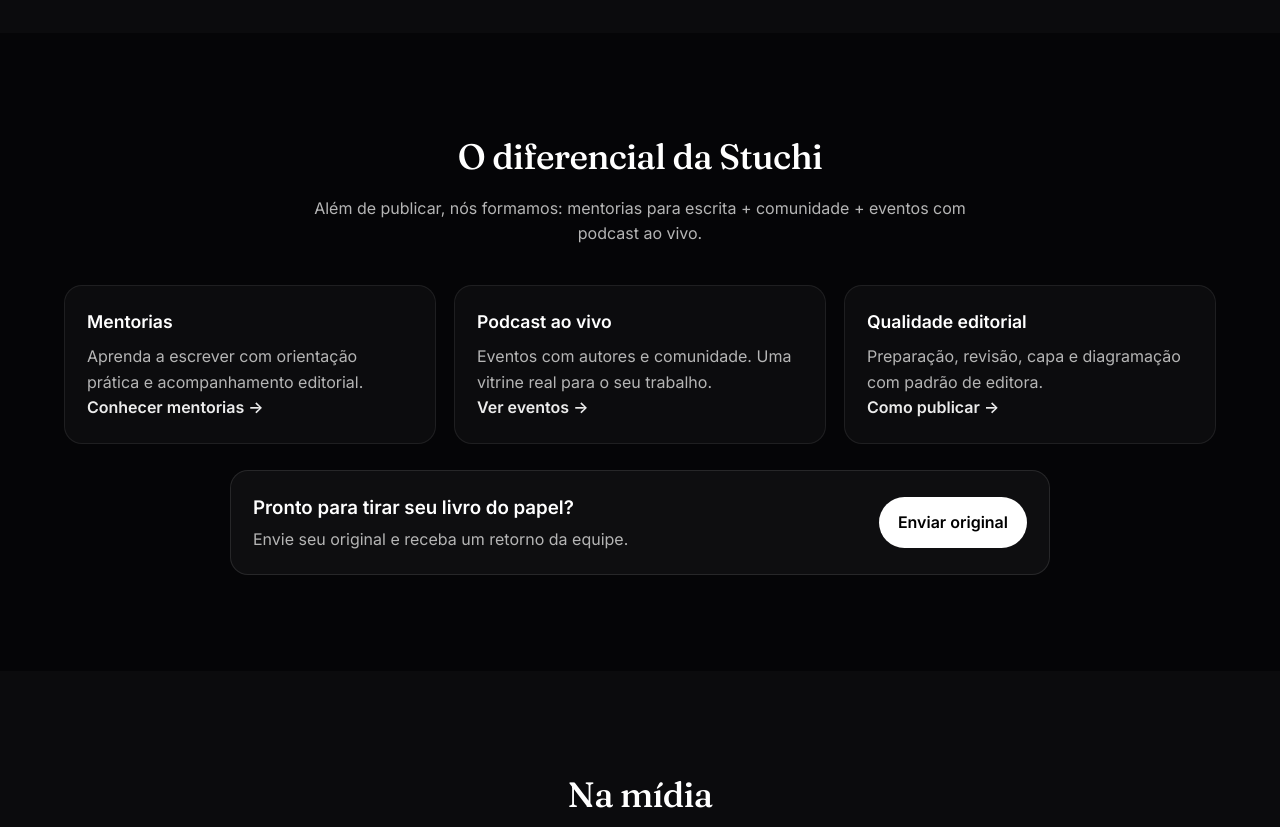
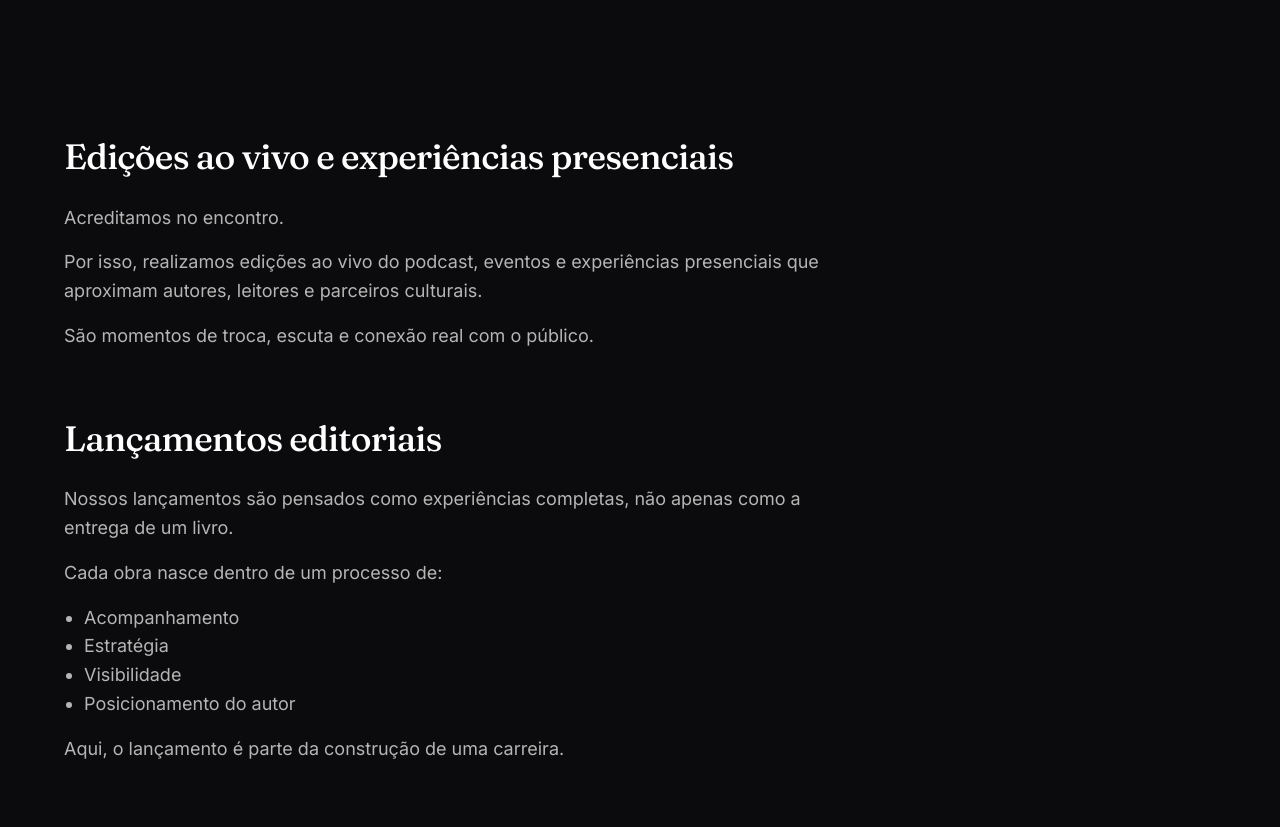
Before and after one commit to Gabriel-hub-prog22/stuchi-editora, a plain HTML site: page index.html in a window 1280 px wide. Shown: the part 2300-3127 px from the top of the page. Drawn offline with Linux system fonts and the light colour scheme.

Commit message:
"docs: adicionar seções de edições ao vivo e lançamentos editoriais"

```diff
--- a/index.html
+++ b/index.html
@@ -183,6 +183,41 @@
       </div>
     </section>
 
+    <!-- EDIÇÕES AO VIVO E LANÇAMENTOS -->
+    <section class="section">
+      <div class="container">
+
+        <!-- EDIÇÕES AO VIVO -->
+        <div class="reveal" style="margin-bottom: 60px;">
+          <h2 class="section__title" style="margin-bottom: 18px;">Edições ao vivo e experiências presenciais</h2>
+          <div style="max-width: 800px; color: var(--muted); font-size: 1.125rem; line-height: 1.6;">
+            <p style="margin-bottom: 1rem;">Acreditamos no encontro.</p>
+            <p style="margin-bottom: 1rem;">Por isso, realizamos edições ao vivo do podcast, eventos e experiências
+              presenciais que aproximam autores, leitores e parceiros culturais.</p>
+            <p>São momentos de troca, escuta e conexão real com o público.</p>
+          </div>
+        </div>
+
+        <!-- LANÇAMENTOS EDITORIAIS -->
+        <div class="reveal">
+          <h2 class="section__title" style="margin-bottom: 18px;">Lançamentos editoriais</h2>
+          <div style="max-width: 800px; color: var(--muted); font-size: 1.125rem; line-height: 1.6;">
+            <p style="margin-bottom: 1rem;">Nossos lançamentos são pensados como experiências completas, não apenas como
+              a entrega de um livro.</p>
+            <p style="margin-bottom: 1rem;">Cada obra nasce dentro de um processo de:</p>
+            <ul style="padding-left: 20px; list-style-type: disc; margin-bottom: 1rem;">
+              <li>Acompanhamento</li>
+              <li>Estratégia</li>
+              <li>Visibilidade</li>
+              <li>Posicionamento do autor</li>
+            </ul>
+            <p>Aqui, o lançamento é parte da construção de uma carreira.</p>
+          </div>
+        </div>
+
+      </div>
+    </section>
+
     <!-- DIFERENCIAIS -->
     <section class="section section--alt">
       <div class="container">
```
